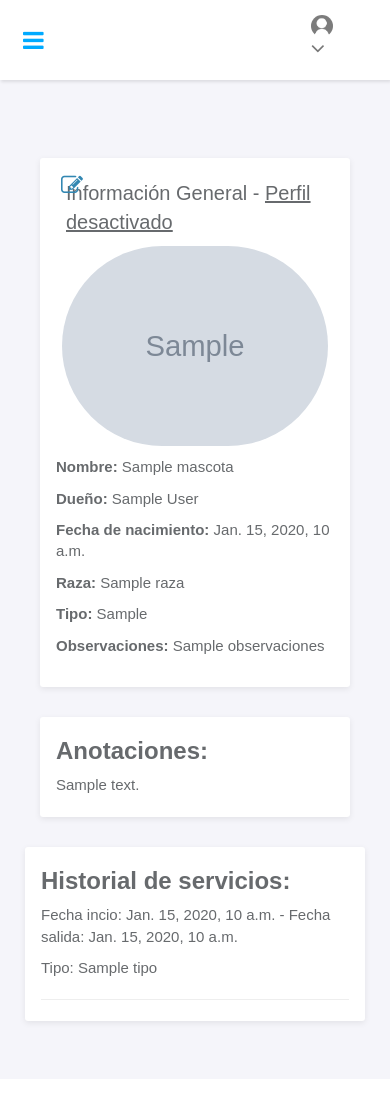
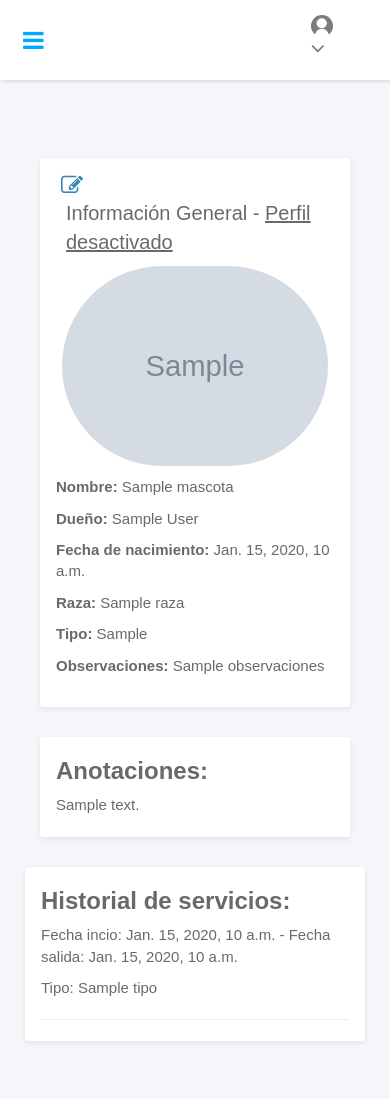
Before and after one commit to hernandavidc/plataforma, a Django app: template pets/templates/pets/mascota_detail.html in a window 390 px wide. Before the commit the page ends 1026 px from the top, so only its background shows below. Run offline with Django 3.2, Linux system fonts and the light colour scheme; the template is opened without the code that fills it: most values are stand-ins (such as "Sample title", 1, 10 or a date in 2020); grey boxes marked "Sample" are stand-in pictures; parts of the project's set-up code (start-up, migrations or seed data) failed here and were passed over; some libraries are stand-ins or nearby versions.

Commit message:
ajuste responsive detalle mascota

```diff
--- a/pets/templates/pets/mascota_detail.html
+++ b/pets/templates/pets/mascota_detail.html
@@ -5,7 +5,7 @@
 {% endblock %}
 {% block contentNext %}
 <div class="col-md-6 col-sm-12">
-    <div class="col-sm-12 panel" style="padding:20px 0;">
+    <div id="msctDtl" class="col-sm-12 panel">
         <p style="padding: 0 25px;
     font-size: 20px;">Información General {% if not mascota.activo %} - <u> Perfil desactivado </u>{% endif %}</p>
         <ul class="nav navbar-nav navbar-right" style="    position: absolute;
--- a/static/css/styles.css
+++ b/static/css/styles.css
@@ -14,18 +14,12 @@ main{    padding-top: 20px;}
         padding-bottom: calc(var(--jumbotron-padding-y) * 2);
     }
 }
-
 .jumbotron p:last-child {    margin-bottom: 0;}
 .jumbotron-heading {    font-weight: 300;}
 .jumbotron .container {max-width: 40rem;}
-
-footer {
-    padding-top: 3rem;
-    padding-bottom: 3rem;
-}
-
+footer {    padding-top: 3rem;    padding-bottom: 3rem;}
+#msctDtl{padding:20px 0;}
 footer p {    margin-bottom: .25rem;}
-
 .box-shadow {     box-shadow: 0 .25rem .75rem rgba(0, 0, 0, .05); }
 .panel.panel-headline .panel-heading .panel-title {
     margin-bottom: 8px;
@@ -43,7 +37,6 @@ footer p {    margin-bottom: .25rem;}
 .bg-info{padding: 15px;}
 #wrapper input, #wrapper textarea {margin-bottom: 20px;}
 .plus-a{position: relative;bottom: 0%;left: 95%;font-size: 35px;}
-
 .container-vete{text-align: center;
     border: 2px solid #b9d0ec;
     padding: 18px;
@@ -58,3 +51,4 @@ footer p {    margin-bottom: .25rem;}
     margin-bottom: 10px;}
 .modal-backdrop.show{background-color: rgba(0, 0, 0, 0.4);}
 a.pre-link[disabled] {    color: #a94442;}
+@media screen and (max-width:736px){#msctDtl{padding:40px 0 20px;}}
```
